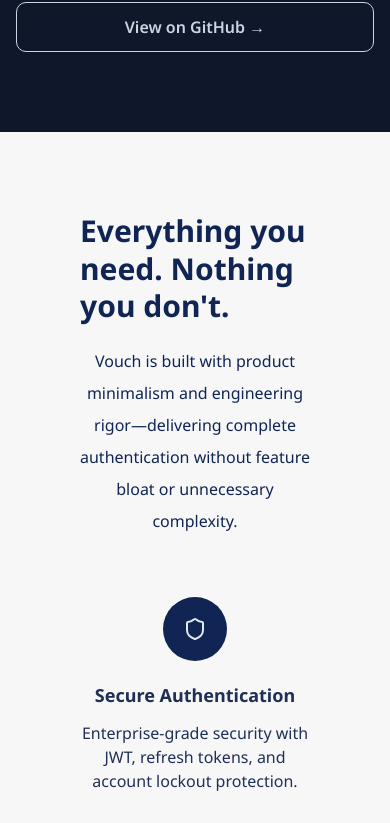
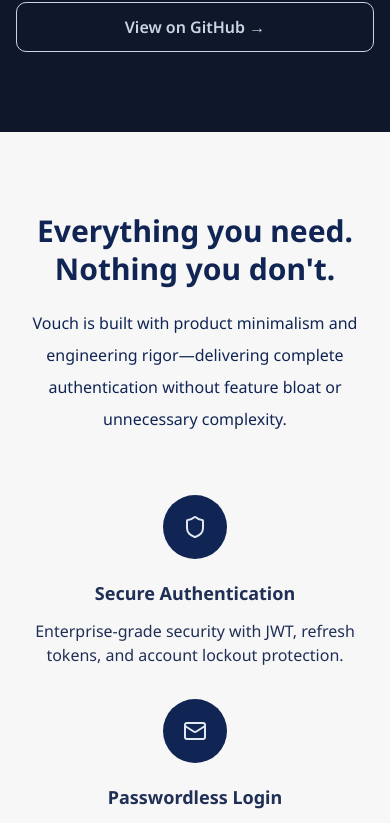
Before and after one commit to NsikanPatrick/vouch-frontend, a Next.js app: page / in a window 390 px wide. Shown: the part 1189-2012 px from the top of the page. Built offline with nearby package versions, Linux system fonts and the light colour scheme; no server answers; a web font is replaced by a local one.

Commit message:
Add Features Section to Landing Page2

```diff
--- a/components/landing-page/Features.tsx
+++ b/components/landing-page/Features.tsx
@@ -5,9 +5,9 @@
 
 const Features = () => {
     return (
-        <section id="features" className="flex flex-col py-20 px-20 bg-popover">
-            <div className="featuresCopy max-w-2xl mb-5">
-                <h1 className=" text-3xl font-bold text-primary leading-tight mb-5">
+        <section id="features" className="flex flex-col py-20 px-5 md:px-20 bg-popover">
+            <div className="featuresCopy max-w-5xl md:max-w-2xl mb-5">
+                <h1 className="text-center md:text-start text-3xl font-bold text-primary leading-tight mb-5">
                     Everything you need. Nothing you don't.
                 </h1>
                 <p className="text-md leading-loose text-primary text-center md:text-justify max-w-2lg">
```
